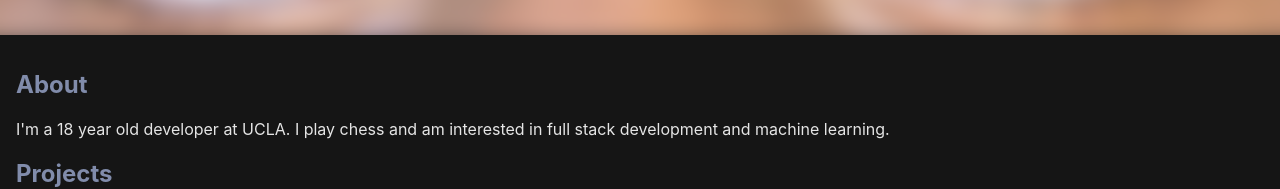
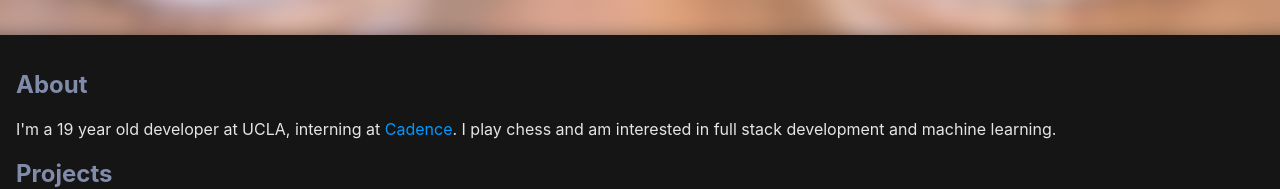
Before and after one commit to r2dev2/r2dev2.github.io, a Svelte app: page / in a window 1280 px wide. Shown: the part 200-389 px from the top of the page. Built offline with nearby package versions, Linux system fonts and the light colour scheme.

Commit message:
i age another year 🥲

```diff
--- a/public/index.html
+++ b/public/index.html
@@ -3,8 +3,8 @@
 <head>
 	<meta charset='utf-8'>
 	<meta name='viewport' content='width=device-width,initial-scale=1'>
-		<meta name="description" content="Ronak Badhe is a 17 year old full stack and machine learning developer at Lynbrook High School. See LiveTL, WayChess, and other projects he is making.">
-		<meta name="keywords" content="Developer, LiveTL, WayChess, Chess">
+		<meta name="description" content="Ronak Badhe is a 19 year old full stack and machine learning developer at UCLA. See LiveTL, Cryptoduel, and other projects he is making.">
+		<meta name="keywords" content="UCLA, Developer, LiveTL, Cryptoduel, Chess">
 
 	<title>Ronak Badhe's Personal Page</title>
 
--- a/src/App.svelte
+++ b/src/App.svelte
@@ -22,7 +22,7 @@
 
   <section name="About">
     <h2>About</h2>
-    I'm a 18 year old developer at UCLA.
+    I'm a 19 year old developer at UCLA, interning at <a href="https://cadence.com">Cadence</a>.
     I play chess and am interested in full stack development and machine learning.
   </section>
 
```
